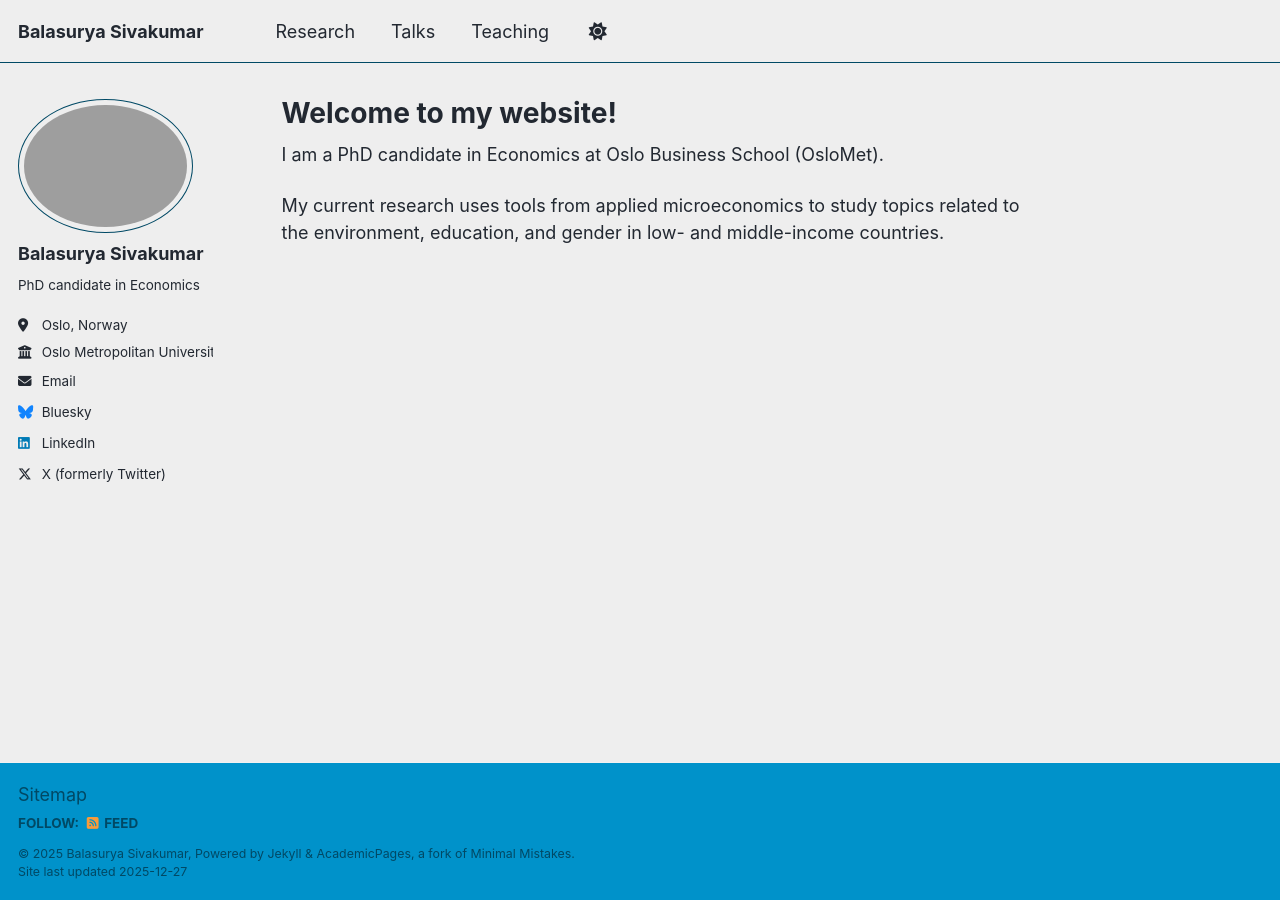
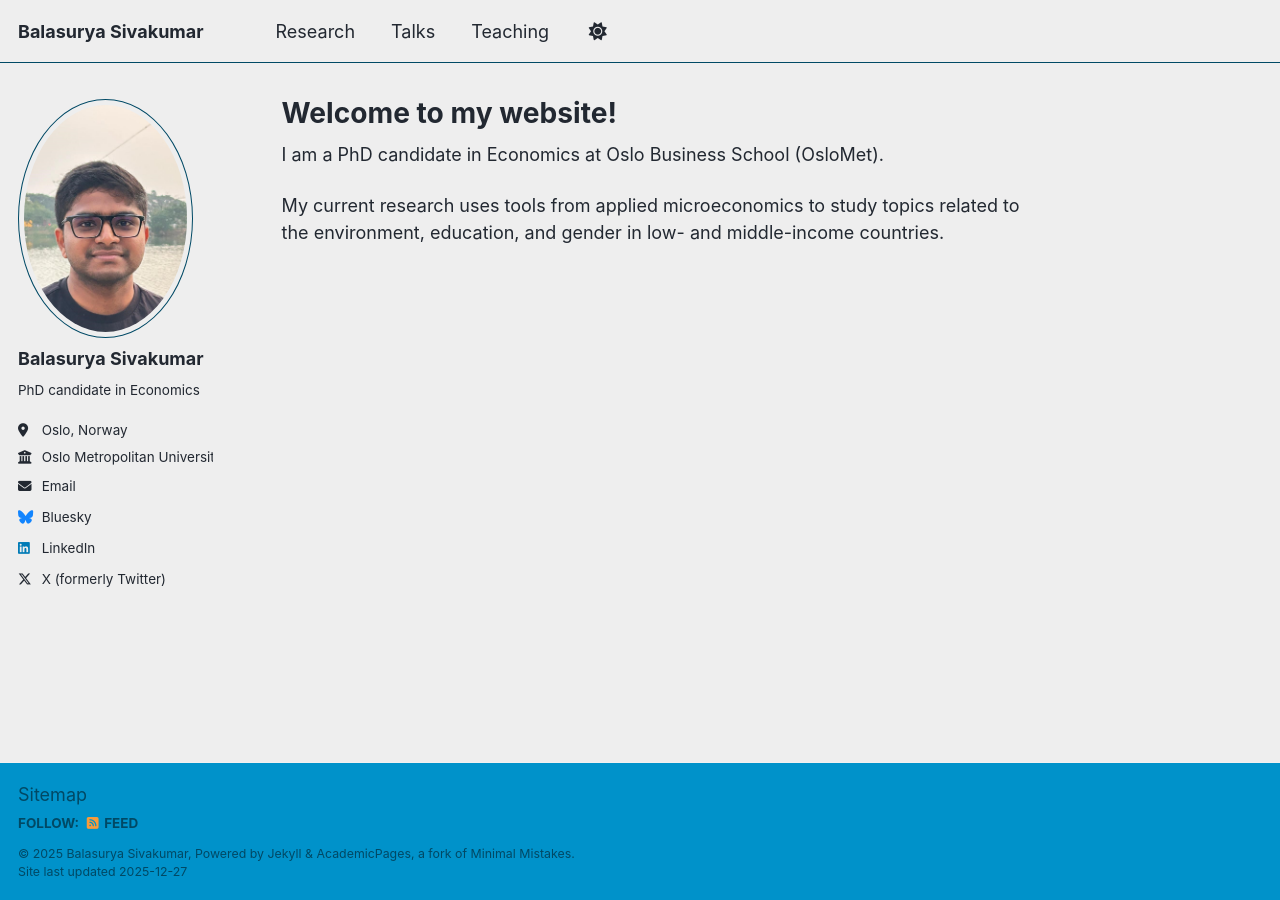
Before and after one commit to BalasuryaSivakumar/balasuryasivakumar.github.io, a Jekyll site: the page built from _pages/about.md, in a window 1280 px wide. Built offline with Jekyll 4.4.1, drawn with Linux system fonts in a browser that asks for light colours; a script that is not in the unit is left out.

Commit message:
Update _config.yml

```diff
--- a/_config.yml
+++ b/_config.yml
@@ -23,7 +23,7 @@ repository               : "academicpages/academicpages.github.io"
 #               Additional customization can be done by editing /_includes/author-profile.html
 author:
   # Biographic information
-  avatar           : "profile.jpg"
+  avatar           : "profile_1.jpg"
   name             : "Balasurya Sivakumar"
   pronouns         : # example: "she/her"
   bio              : "PhD candidate in Economics"
```
